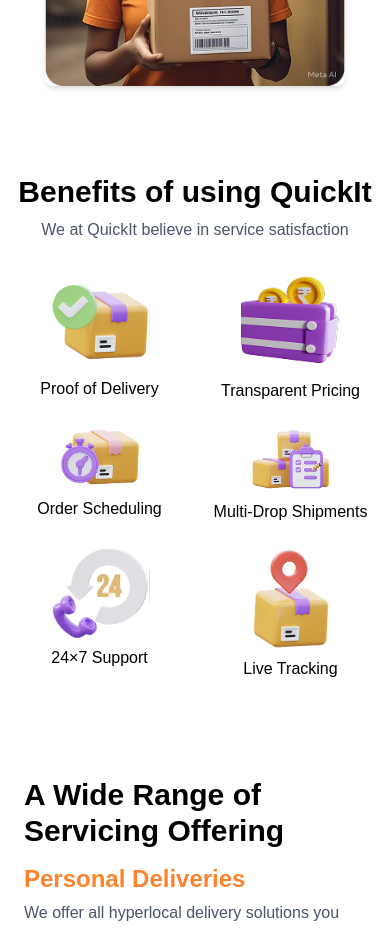
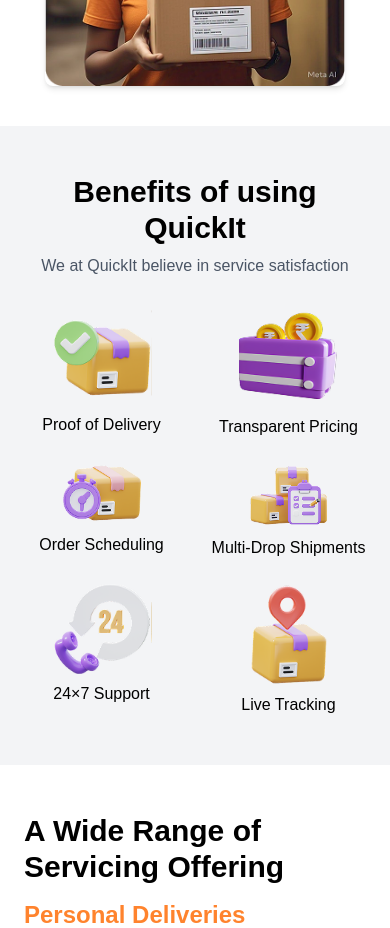
Before and after one commit to Nishita-shah1/quickit, a Next.js app: page / in a window 390 px wide. Shown: the part 780-1708 px from the top of the page. Built offline with nearby package versions, Linux system fonts and the light colour scheme.

Commit message:
s2 modified

```diff
--- a/src/components/Section2.tsx
+++ b/src/components/Section2.tsx
@@ -13,7 +13,7 @@
 
 export default function Section2() {
   return (
-    <section className="text-center py-12 bg-white">
+    <section className="text-center py-12 bg-gray-100 px-5 md:px-[200px]">
       {/* Heading */}
       <h2 className="text-3xl font-bold text-black">Benefits of using QuickIt</h2>
       <p className="text-gray-600 mt-2">
@@ -21,7 +21,7 @@
       </p>
 
       {/* Benefits Grid */}
-      <div className="grid grid-cols-2 md:grid-cols-3 gap-6 mt-8 px-4 md:px-16">
+      <div className="grid grid-cols-2 md:grid-cols-3 gap-6 md:gap-12 mt-8">
         {benefits.map((benefit, index) => (
           <div key={index} className="flex flex-col items-center">
             <Image
@@ -29,7 +29,7 @@
               alt={benefit.title}
               width={100}
               height={100}
-              className="mb-2"
+              className="mb-2 max-w-full"
             />
             <p className="text-black font-medium">{benefit.title}</p>
           </div>
```
